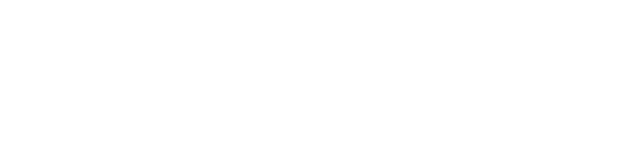
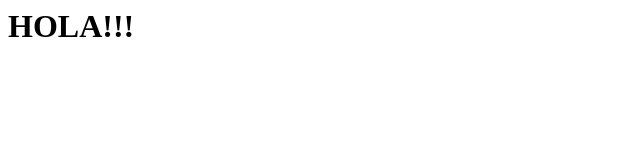
Before and after one commit to Deborah92/CursoGit, a plain HTML site: page index.html in a window 1280 px wide. Shown: the whole page, without its empty margins (0-640 px from the left). Drawn offline with Linux system fonts and the light colour scheme.

Commit message:
Commit de saludo

```diff
--- a/index.html
+++ b/index.html
@@ -1 +1,2 @@
 <title>PRUEBAS</title>
+<h1>HOLA!!!</h1>
```
